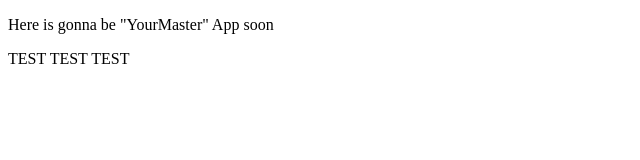
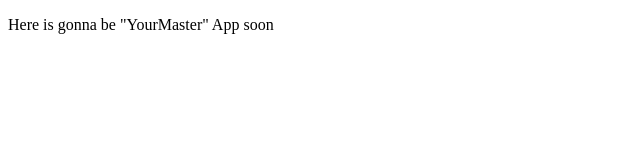
Before and after one commit to Kasitsyn/YourMaster, a React (Create React App) app: page / in a window 1280 px wide. Shown: the top 160 px of the page, without its empty margins (0-640 px from the left). Built offline with nearby package versions, Linux system fonts and the light colour scheme.

Commit message:
back to original

```diff
--- a/src/App.js
+++ b/src/App.js
@@ -4,7 +4,6 @@ function App() {
   return (
     <div className="App">
       <p>Here is gonna be "YourMaster" App soon</p>
-      <p>TEST TEST TEST</p>
     </div>
   );
 }
```
